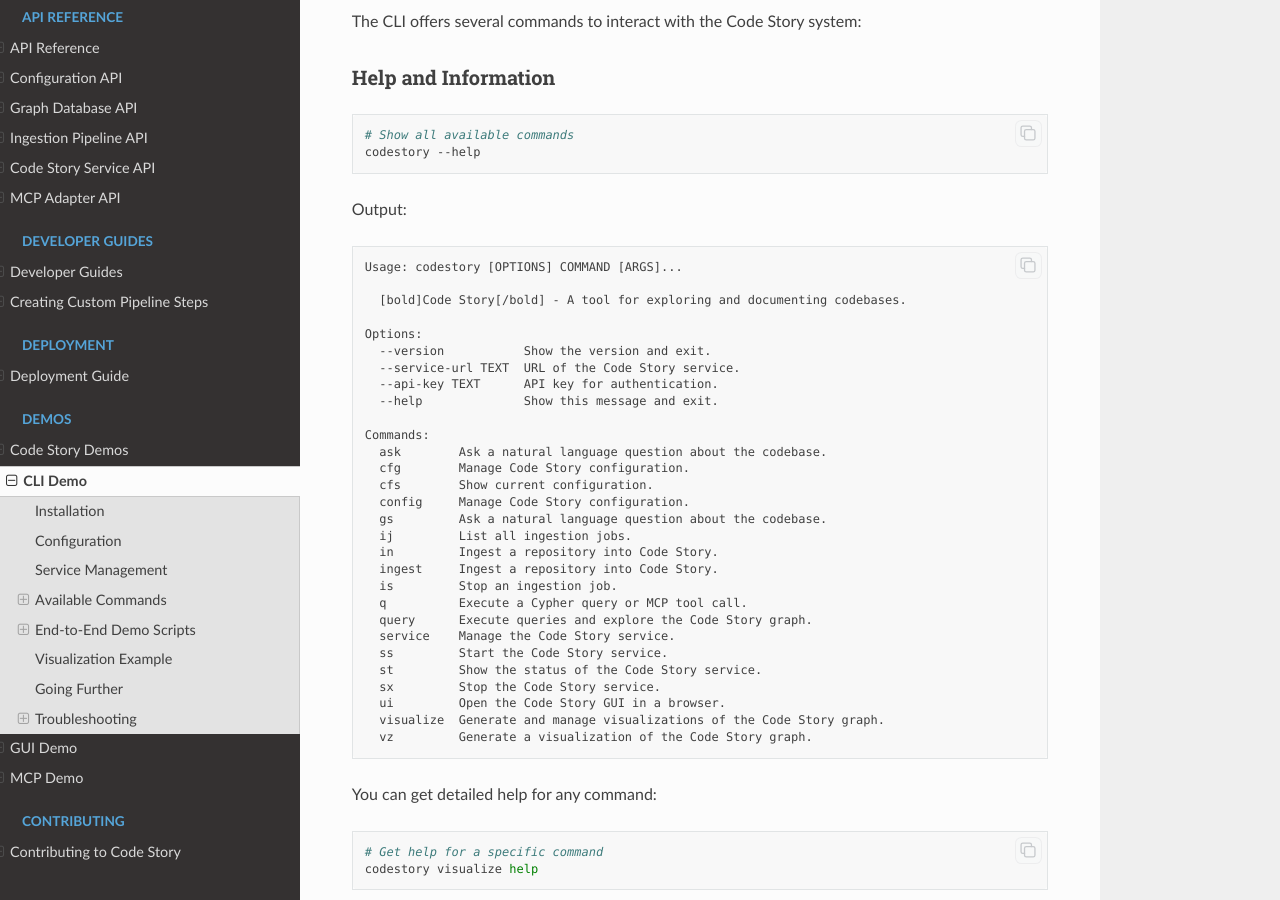
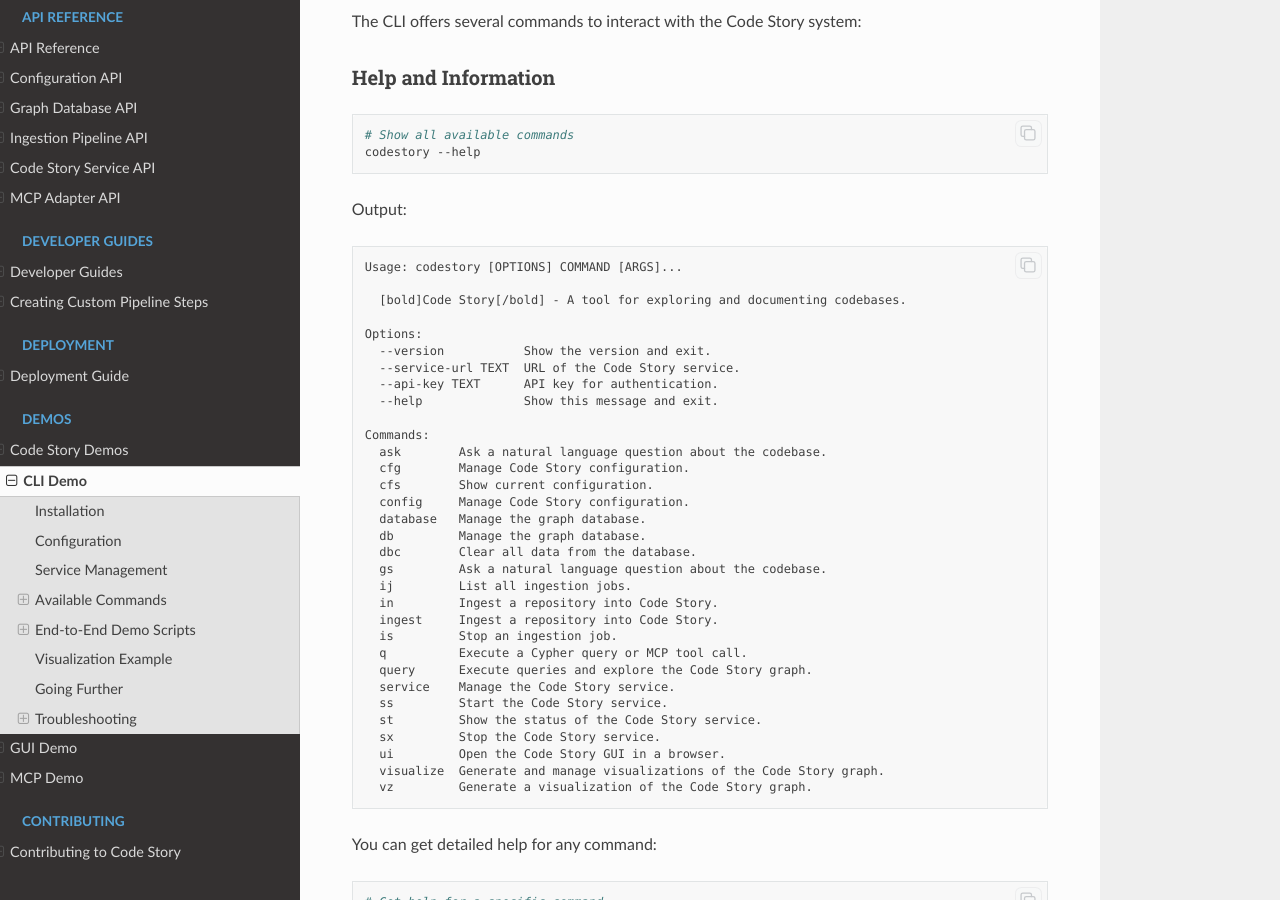
Before and after one commit to rysweet/code-story, a Sphinx documentation site: the page built from docs/demos/cli_demo.md, in a window 1280 px wide and 900 px high, scrolled down 1995 px. Built offline with Sphinx 7.4.7 and the Read the Docs theme 3.1.0, drawn with Linux system fonts in a browser that asks for light colours; pages that are not in the unit, such as notebooks, are missing from menus; some of the changed text lies outside the part shown.

Commit message:
Update CLI demo scripts and docs to include database commands

````diff
--- a/docs/demos/cli_demo.md
+++ b/docs/demos/cli_demo.md
@@ -114,6 +114,9 @@
   cfg        Manage Code Story configuration.
   cfs        Show current configuration.
   config     Manage Code Story configuration.
+  database   Manage the graph database.
+  db         Manage the graph database.
+  dbc        Clear all data from the database.
   gs         Ask a natural language question about the codebase.
   ij         List all ingestion jobs.
   in         Ingest a repository into Code Story.
@@ -245,16 +248,38 @@
 Code Story provides convenient aliases for frequently used commands:
 
 ```text
-ask        -> gs (Get Summary)
-config     -> cfg
-ingest     -> in
-ingest jobs -> ij
-ingest stop -> is
-query      -> q
-service start -> ss
-service status -> st
-service stop  -> sx
-visualize  -> vz
+ask             -> gs (Get Summary)
+config          -> cfg
+config show     -> cfs
+database        -> db
+database clear  -> dbc
+ingest          -> in
+ingest jobs     -> ij
+ingest stop     -> is
+query           -> q
+service start   -> ss
+service status  -> st
+service stop    -> sx
+visualize       -> vz
+```
+
+### Database Management
+
+The CLI includes commands for managing the database:
+
+```bash
+# Show database commands
+codestory database --help
+
+# Clear the database (with confirmation prompt)
+codestory database clear
+
+# Clear the database without confirmation
+codestory database clear --force
+
+# Using shortcuts
+codestory db clear
+codestory dbc  # Shorthand for database clear
 ```
 
 ## End-to-End Demo Scripts
@@ -278,8 +303,9 @@
 4. Ingests the sample code with real-time progress tracking
 5. Demonstrates querying the graph with Cypher and natural language
 6. Generates an HTML visualization of the code
-7. Shows example commands for further exploration
-8. Cleans up resources
+7. Shows database management commands
+8. Shows example commands for further exploration
+9. Cleans up resources
 
 This demo is ideal for understanding the core functionality of Code Story without waiting for a large codebase to be processed.
 
@@ -299,7 +325,8 @@
 3. Loads sample data representing the Code Story codebase structure
 4. Demonstrates querying the graph with meaningful examples specific to the Code Story project
 5. Generates an HTML visualization showing the Code Story architecture using the direct API endpoint
-6. Provides example commands tailored for exploring a larger, real-world codebase
+6. Demonstrates database management commands
+7. Provides example commands tailored for exploring a larger, real-world codebase
 
 The demo includes an example of using the visualization endpoint directly:
 
````
Also changed, not shown: 2 other files.
